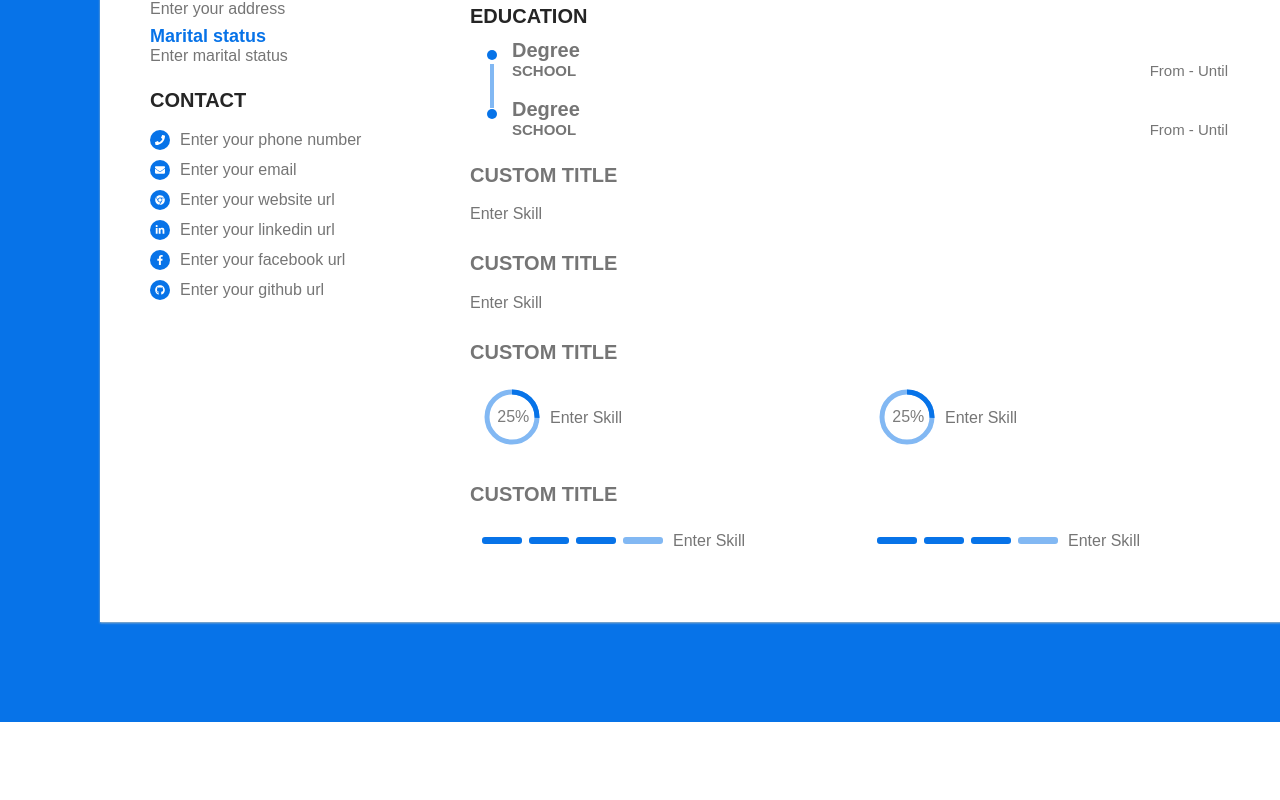
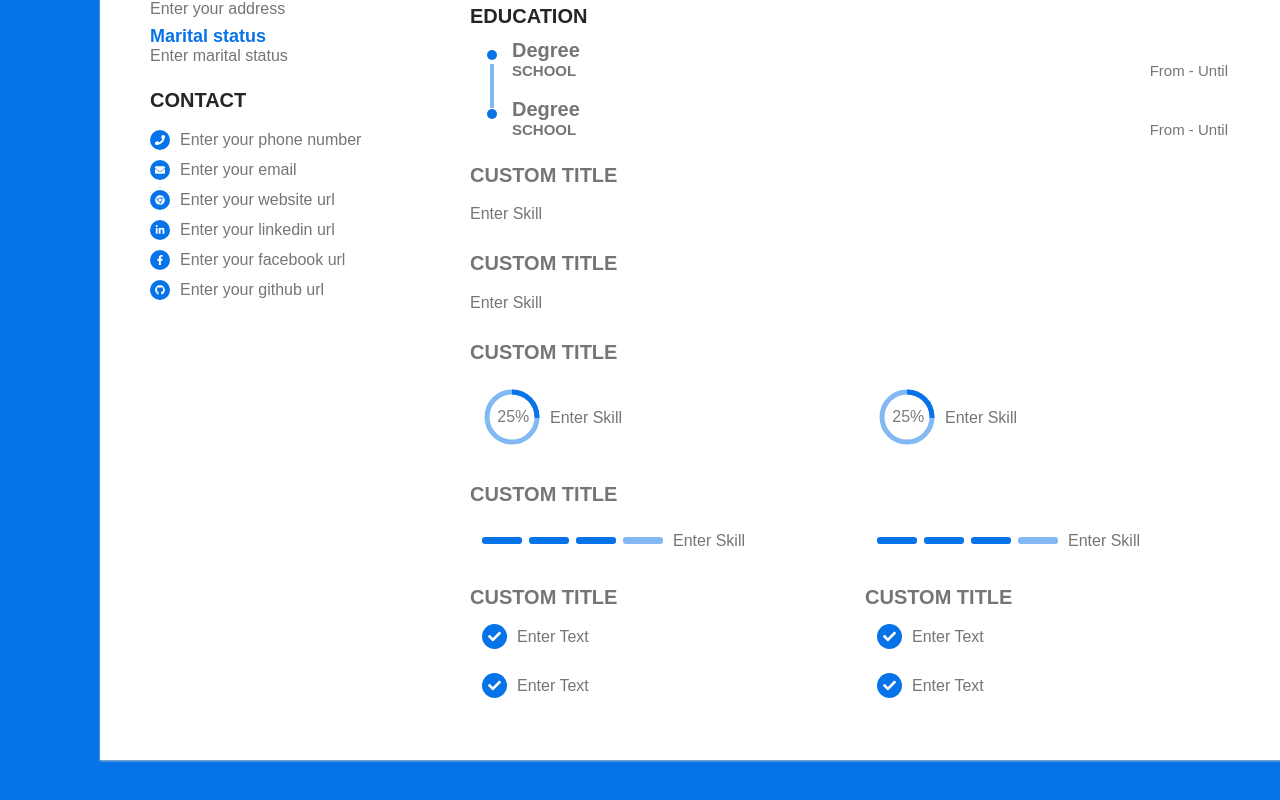
Before and after one commit to mhshifat/mhs-resume-builder, a React (Create React App) app: page /build in a window 1280 px wide. Shown: the part 468-1268 px from the top of the page. Before the commit the page ends 1190 px from the top, so only its background shows below. Built offline with nearby package versions, Linux system fonts and the light colour scheme; a web font is replaced by a local one.

Commit message:
feature - sample template list

```diff
--- /dev/null
+++ b/src/components/shared/SampleTemplateList.jsx
@@ -0,0 +1,14 @@
+import { FaCheck, FaMinus, FaPlus } from "react-icons/fa";
+
+export default function SampleTemplateList() {
+  return (
+    <div className="sampleTemplateList">
+      <span className="sampleTemplateList__menus">
+        <button title="Remove"><FaMinus /></button>
+        <button title="Add"><FaPlus /></button>
+      </span>
+      <div><FaCheck /></div>
+      <div><input className="sampleTemplateH4" placeholder="Enter Text" /></div>
+    </div>
+  )
+}
--- a/src/index.css
+++ b/src/index.css
@@ -482,3 +482,76 @@ textarea {
   opacity: 1;
   pointer-events: all;
 }
+
+.sampleTemplateLists {
+  width: 100%;
+  display: grid;
+  grid-template-columns: 1fr 1fr;
+  gap: 2rem;
+}
+
+.sampleTemplateList {
+  border: 2px dashed transparent;
+  padding: 1rem;
+  transition: all 250ms ease-in-out;
+  position: relative;
+  user-select: none;
+  display: flex;
+  align-items: center;
+  position: relative;
+}
+
+.sampleTemplateList > div:first-of-type {
+  display: flex;
+  justify-content: center;
+  align-items: center;
+  width: 2.5rem;
+  height: 2.5rem;
+  border-radius: 50%;
+  background: var(--primaryColor);
+  margin-right: 1rem;
+}
+
+.sampleTemplateList > div:last-of-type {
+  flex: 1;
+}
+
+.sampleTemplateList > div:first-of-type > svg {
+  color: #FFFFFF;
+  width: 1.3rem;
+  height: 1.3rem;
+}
+
+.sampleTemplateList:hover {
+  border: 2px dashed rgb(124, 124, 124, .4);
+}
+
+.sampleTemplateList__menus {
+  position: absolute;
+  top: -1.5rem;
+  right: -1rem;
+  display: flex;
+  opacity: 0;
+  pointer-events: none;
+  transition: all 250ms ease-in-out;
+}
+
+.sampleTemplateList__menus > button {
+  margin-left: .5rem;
+  width: 2.5rem;
+  height: 2.5rem;
+  border-radius: 50%;
+  border: none;
+  outline: none;
+  background: var(--primaryColor);
+  color: var(--headingColor);
+  display: flex;
+  justify-content: center;
+  align-items: center;
+  cursor: pointer;
+}
+
+.sampleTemplateList:hover .sampleTemplateList__menus {
+  opacity: 1;
+  pointer-events: all;
+}
--- a/src/pages/Build.jsx
+++ b/src/pages/Build.jsx
@@ -4,6 +4,7 @@ import { useState } from "react";
 import { FaChrome, FaEnvelope, FaFacebookF, FaGithub, FaLinkedinIn, FaMinus, FaPhone, FaPlus } from "react-icons/fa";
 import SampleTemplateBarSkill from "../components/shared/SampleTemplateBarSkill";
 import SampleTemplateCircularSkill from "../components/shared/SampleTemplateCircularSkill";
+import SampleTemplateList from "../components/shared/SampleTemplateList";
 import SampleTemplateTag from "../components/shared/SampleTemplateTag";
 
 export default function Build() {
@@ -173,6 +174,21 @@ export default function Build() {
                 ))}
               </div>
             </div>
+            <br />
+            <div className="sampleTemplateLists">
+              <div className="sampleTemplateListOne">
+                <input className="sampleTemplateH3" placeholder="Custom Title" />
+                {new Array(2).fill("").map((_, tagInd) => (
+                  <SampleTemplateList key={tagInd} />
+                ))}
+              </div>
+              <div className="sampleTemplateListOne">
+                <input className="sampleTemplateH3" placeholder="Custom Title" />
+                {new Array(2).fill("").map((_, tagInd) => (
+                  <SampleTemplateList key={tagInd} />
+                ))}
+              </div>
+            </div>
           </div>
         </div>
       </div>
```
